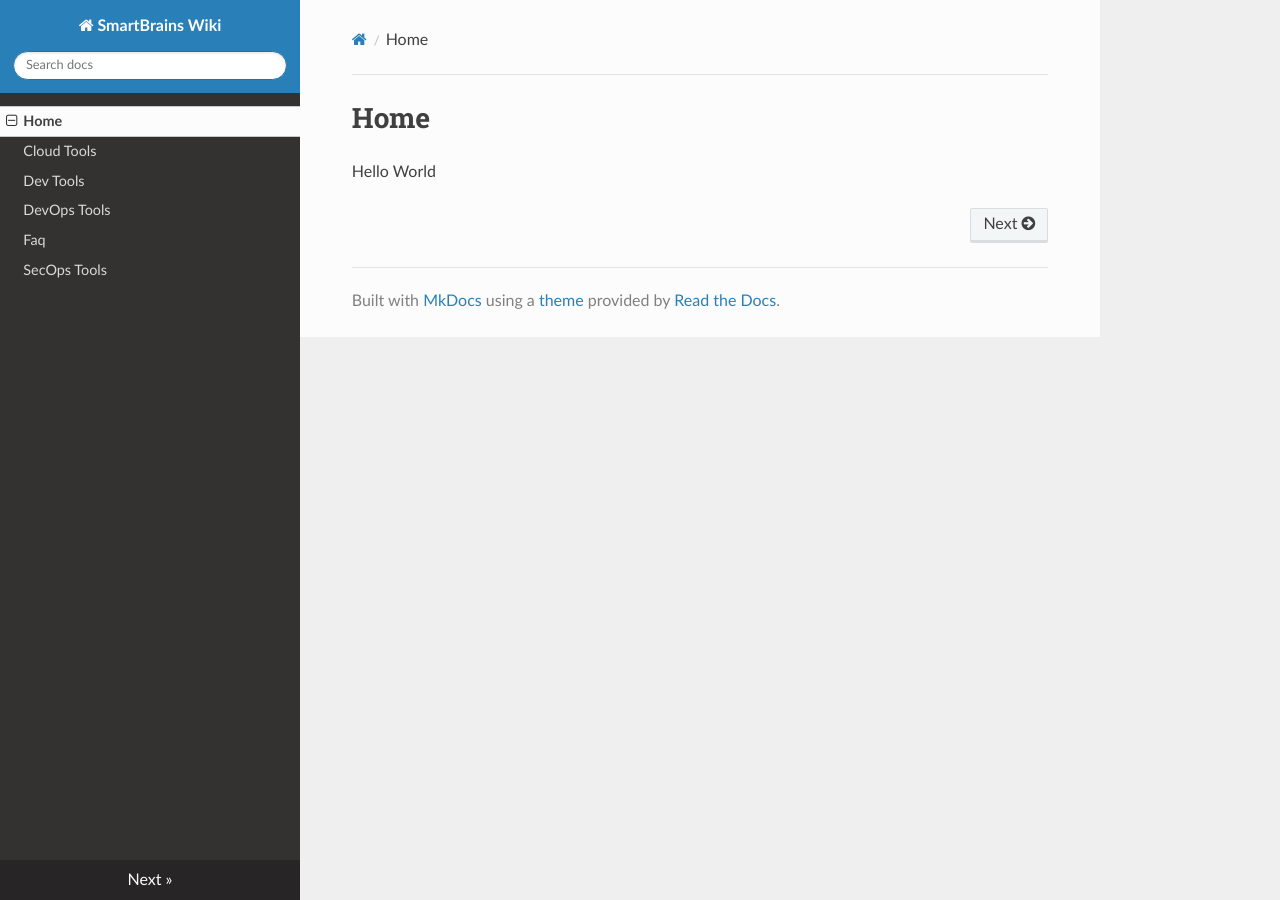
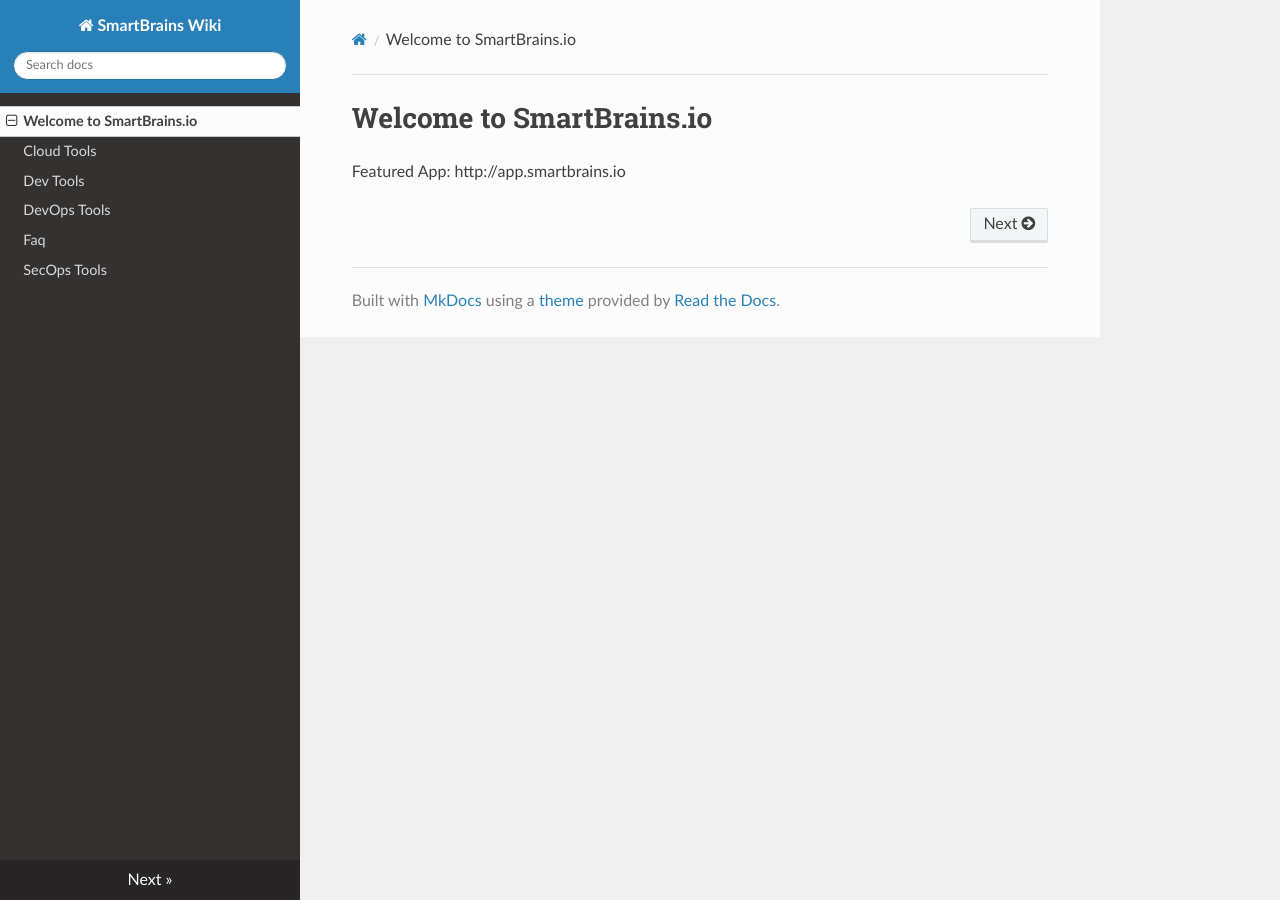
Before and after one commit to smartbrainsio/smartbrains-wiki, an MkDocs documentation site: the page built from docs/index.md, in a window 1280 px wide. Built offline with MkDocs 1.6.1, drawn with Linux system fonts in a browser that asks for light colours; nearby versions of some CDN libraries.

Commit message:
Added new homepage

```diff
--- a/docs/index.md
+++ b/docs/index.md
@@ -1,3 +1,3 @@
-# Home
+# Welcome to SmartBrains.io
 
-Hello World
+Featured App: http://app.smartbrains.io
```
